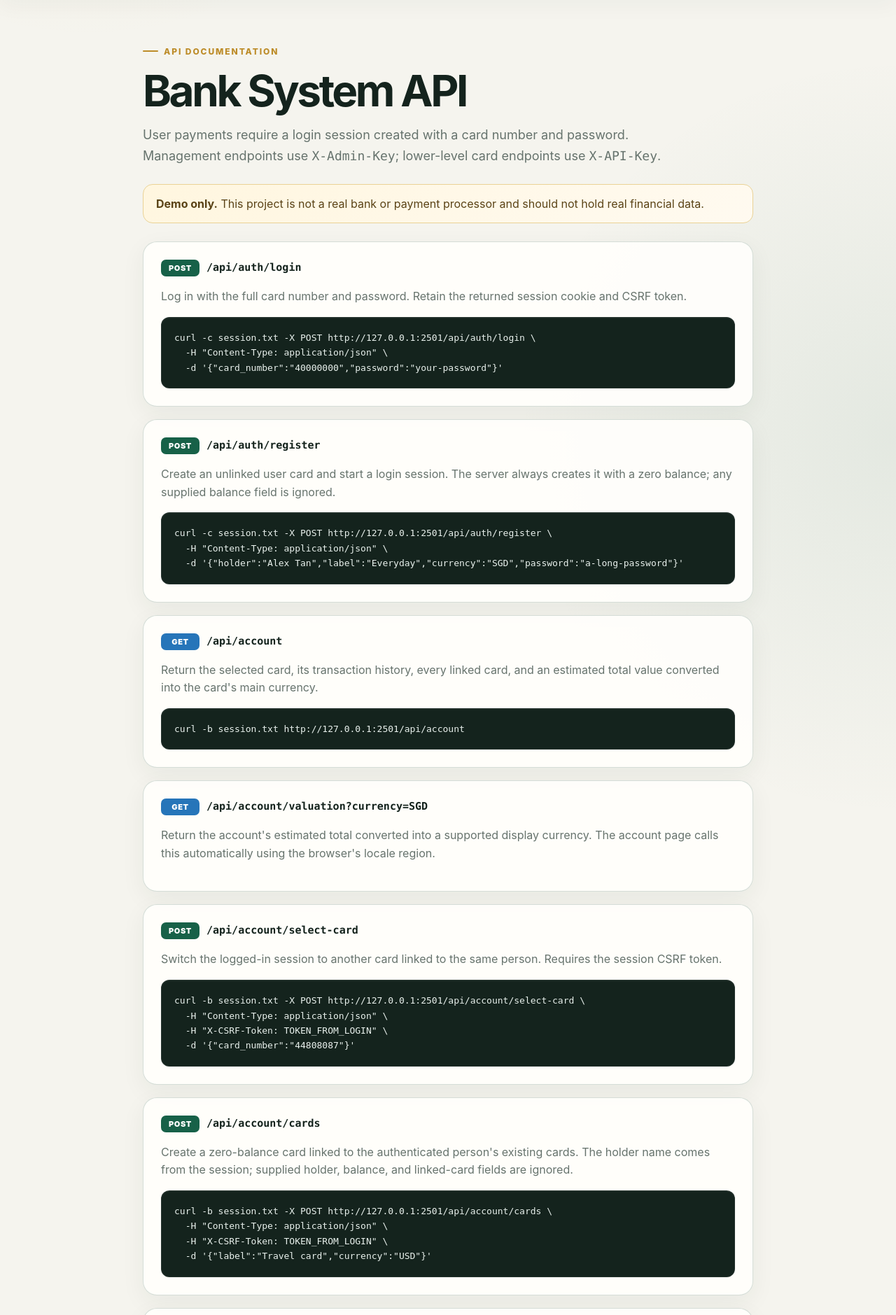
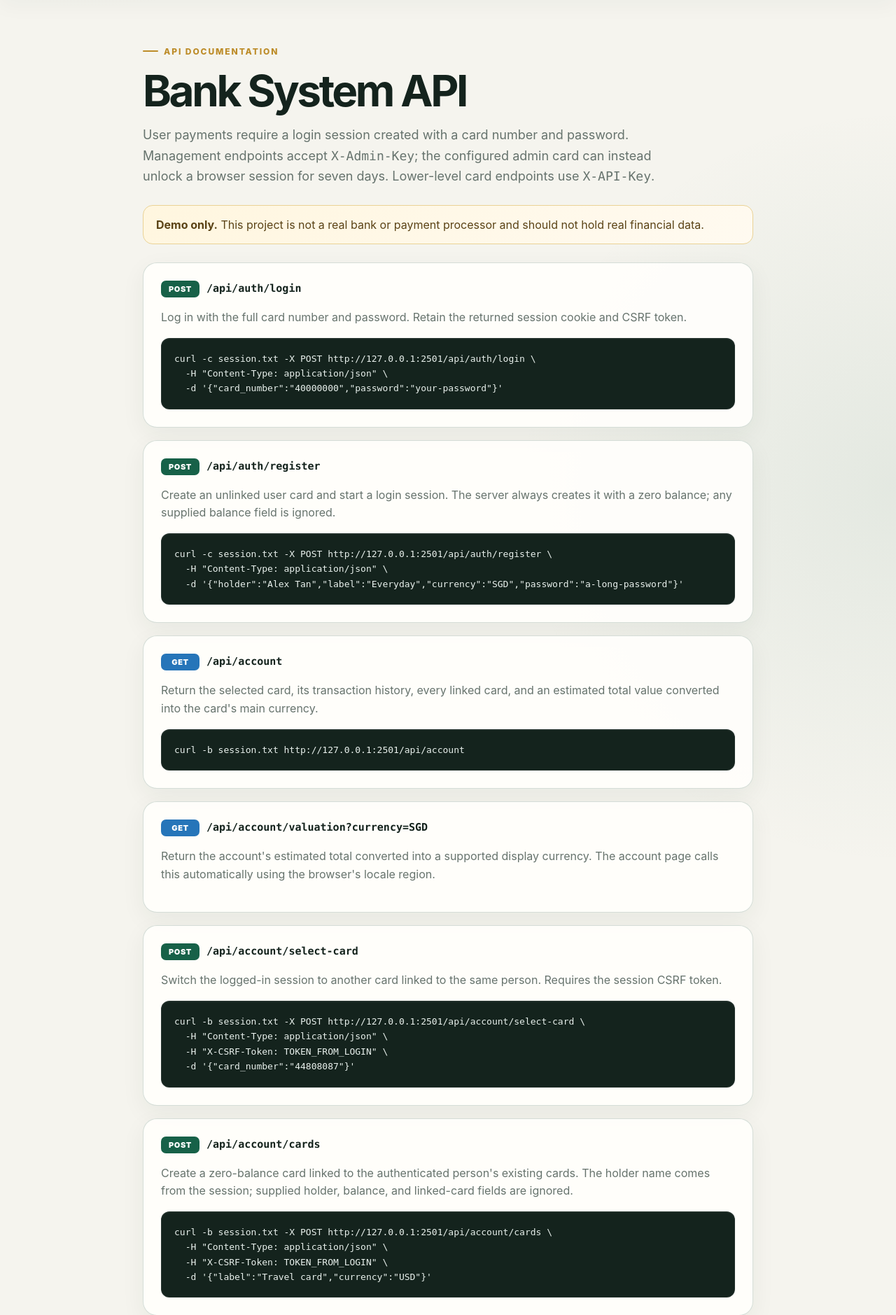
Before and after one commit to zimoliu-vt/bank-system, a Flask app: page /api in a window 1280 px wide. Shown: the part 76-1955 px from the top of the page at 70% size. Run offline with Flask 3, Linux system fonts and the light colour scheme.

Commit message:
Restrict management to admin card

```diff
--- a/app.py
+++ b/app.py
@@ -1,6 +1,8 @@
 import os
 import hmac
 import secrets
+import time
+from datetime import timedelta
 from decimal import InvalidOperation
 from functools import wraps
 from pathlib import Path
@@ -28,8 +30,11 @@ def load_env():
 load_env()
 app = Flask(__name__)
 app.config["MAX_CONTENT_LENGTH"] = 64 * 1024
-app.config.update(SECRET_KEY=os.environ.get("BANK_SESSION_SECRET", ""), SESSION_COOKIE_HTTPONLY=True, SESSION_COOKIE_SAMESITE="Strict")
+app.config.update(SECRET_KEY=os.environ.get("BANK_SESSION_SECRET", ""), SESSION_COOKIE_HTTPONLY=True,
+                  SESSION_COOKIE_SAMESITE="Strict", PERMANENT_SESSION_LIFETIME=timedelta(days=7))
 ADMIN_KEY = os.environ.get("BANK_ADMIN_KEY", "").strip()
+ADMIN_CARD_NUMBER = "".join(character for character in os.environ.get("BANK_ADMIN_CARD_NUMBER", "44808087") if character.isdigit())
+ADMIN_AUTH_SECONDS = 7 * 24 * 60 * 60
 
 
 def json_body():
@@ -42,6 +47,10 @@ def json_body():
 def admin_required(view):
     @wraps(view)
     def wrapped(*args, **kwargs):
+        if admin_session_active():
+            if request.method not in {"GET", "HEAD", "OPTIONS"}:
+                verify_csrf()
+            return view(*args, **kwargs)
         if not ADMIN_KEY:
             return jsonify({"error": "BANK_ADMIN_KEY is not configured", "setup": "Copy .env.example to .env and choose a strong admin key."}), 503
         supplied_key = request.headers.get("X-Admin-Key", "")
@@ -49,6 +58,34 @@ def admin_required(view):
             return jsonify({"error": "Valid X-Admin-Key header required"}), 401
         return view(*args, **kwargs)
     return wrapped
+
+
+def is_admin_card():
+    return bool(ADMIN_CARD_NUMBER and session.get("card_number") == ADMIN_CARD_NUMBER)
+
+
+def admin_session_active():
+    try:
+        authorized_until = float(session.get("admin_authorized_until", 0))
+    except (TypeError, ValueError):
+        return False
+    return is_admin_card() and authorized_until > time.time()
+
+
+def admin_card_required(view):
+    @wraps(view)
+    def wrapped(*args, **kwargs):
+        if not session.get("card_number"):
+            return redirect(url_for("login", next=request.path))
+        if not is_admin_card():
+            return render_template("forbidden.html", message="This card is not allowed to open Management."), 403
+        return view(*args, **kwargs)
+    return wrapped
+
+
+@app.context_processor
+def management_access_context():
+    return {"is_admin_card": is_admin_card()}
 
 
 def card_key_required(view):
@@ -201,8 +238,12 @@ def create_linked_card():
 
 @app.get("/management")
 @app.get("/managment")
+@user_login_required
+@admin_card_required
 def management():
-    return render_template("management.html")
+    session.setdefault("csrf_token", secrets.token_urlsafe(24))
+    return render_template("management.html", csrf_token=session["csrf_token"],
+                           admin_authorized=admin_session_active())
 
 
 @app.get("/payments")
@@ -226,7 +267,7 @@ def api_documentation():
 def api_documentation_json():
     return jsonify({
         "name": "Bank System API", "version": "1.0",
-        "authentication": {"user_operations": "Login with card number and password; retain the session cookie", "card_api_operations": "X-API-Key: bank_card_...", "management_operations": "X-Admin-Key: BANK_ADMIN_KEY"},
+        "authentication": {"user_operations": "Login with card number and password; retain the session cookie", "card_api_operations": "X-API-Key: bank_card_...", "management_operations": "X-Admin-Key: BANK_ADMIN_KEY, or a seven-day unlocked session for the configured admin card"},
         "security_note": "Raw card API keys are returned once and stored only as salted hashes.",
         "endpoints": [
             {"method": "GET", "path": "/api/health", "auth": "none"},
@@ -241,6 +282,7 @@ def api_documentation_json():
             {"method": "POST", "path": "/api/payments", "auth": "user session and CSRF token", "description": "Identifies the recipient using an 8-digit card number"},
             {"method": "GET", "path": "/api/exchange/quote", "auth": "user session"},
             {"method": "POST", "path": "/api/exchange", "auth": "user session and CSRF token"},
+            {"method": "POST", "path": "/api/admin/unlock", "auth": "configured admin card session, CSRF token, and admin key", "description": "Unlocks browser-based management for seven days"},
             {"method": "GET", "path": "/admin/cards", "auth": "admin key"},
             {"method": "POST", "path": "/admin/cards", "auth": "admin key"},
             {"method": "POST", "path": "/admin/cards/<card_number>/replace-key", "auth": "admin key"},
@@ -363,6 +405,23 @@ def exchange_money():
     return jsonify({"status": "success", **exchange_balance(session["card_number"], quote)}), 201
 
 
+@app.post("/api/admin/unlock")
+@user_login_required
+def api_admin_unlock():
+    verify_csrf()
+    if not is_admin_card():
+        return jsonify({"error": "This card is not allowed to unlock Management"}), 403
+    if not ADMIN_KEY:
+        return jsonify({"error": "BANK_ADMIN_KEY is not configured"}), 503
+    data = json_body()
+    supplied_key = str(data.get("admin_key", ""))
+    if len(supplied_key) > 200 or not hmac.compare_digest(supplied_key, ADMIN_KEY):
+        return jsonify({"error": "Incorrect admin key"}), 401
+    session["admin_authorized_until"] = int(time.time()) + ADMIN_AUTH_SECONDS
+    session.permanent = True
+    return jsonify({"status": "success", "expires_in_seconds": ADMIN_AUTH_SECONDS})
+
+
 @app.get("/admin/cards")
 @admin_required
 def admin_cards():
--- a/templates/account.html
+++ b/templates/account.html
@@ -1,6 +1,6 @@
 <!doctype html>
 <html lang="en"><head><meta charset="utf-8"><meta name="viewport" content="width=device-width,initial-scale=1"><title>My account · Bank System</title><link rel="stylesheet" href="{{ url_for('static', filename='style.css') }}"><link rel="stylesheet" href="{{ url_for('static', filename='transactions.css') }}"></head>
-<body><header class="nav"><a class="brand" href="/account"><span class="icon">◆</span> Bank System</a><nav><a href="/payments"><span class="icon">➜</span> Pay</a><a href="/exchange"><span class="icon">⇄</span> Exchange</a><form action="/logout" method="post"><button class="nav-button">Log out</button></form></nav></header>
+<body><header class="nav"><a class="brand" href="/account"><span class="icon">◆</span> Bank System</a><nav><a href="/payments"><span class="icon">➜</span> Pay</a><a href="/exchange"><span class="icon">⇄</span> Exchange</a>{% if is_admin_card %}<a href="/management"><span class="icon">▦</span> Management</a>{% endif %}<form action="/logout" method="post"><button class="nav-button">Log out</button></form></nav></header>
 <main class="page account-page"><div class="account-heading"><div><span class="eyebrow">MY ACCOUNT</span><h1>Hello, {{ card.holder }}</h1></div><div class="account-actions"><a class="button" href="/account/cards/new"><span class="action-icon">＋</span> New card</a><a class="button primary" href="/payments"><span class="action-icon">➜</span> Send money</a></div></div>
 {% if linked_cards|length > 1 %}<section class="linked-card-picker"><span>Your cards</span><div>{% for linked_card in linked_cards %}<form action="/account/select-card" method="post"><input type="hidden" name="csrf_token" value="{{ csrf_token }}"><input type="hidden" name="card_number" value="{{ linked_card.card_number }}"><button type="submit" class="linked-card-option{% if linked_card.card_number == card.card_number %} selected{% endif %}"{% if linked_card.card_number == card.card_number %} disabled aria-current="true"{% endif %}><strong>{{ linked_card.label }}</strong><small>{{ linked_card.card_number }}</small></button></form>{% endfor %}</div></section>{% endif %}
 <section class="account-card" data-main-currency="{{ card.currency }}"><div class="account-card-top"><span>{{ card.label }}</span></div><strong>{{ card.card_number }}</strong><div class="account-balance"><small id="valuation-label">Total value{% if valuation.rate_date %} · rates {{ valuation.rate_date }}{% endif %}</small><b class="account-total" id="account-total">{{ valuation.currency }} {{ valuation.amount }}</b><div class="balance-breakdown">{% for currency, amount in card.balances.items() if amount|float != 0 %}<span><strong>{{ currency }}</strong> {{ amount }}</span>{% else %}<span>No available balance</span>{% endfor %}</div><small class="valuation-note{% if valuation.complete %} hidden{% endif %}" id="valuation-note">Live rates unavailable; total currently shows only the main {{ card.currency }} balance.</small></div></section>
--- a/templates/api.html
+++ b/templates/api.html
@@ -1,7 +1,7 @@
 <!doctype html>
 <html lang="en"><head><meta charset="utf-8"><meta name="viewport" content="width=device-width,initial-scale=1"><title>API · Bank System</title><link rel="stylesheet" href="{{ url_for('static', filename='style.css') }}"></head>
 <body><header class="nav"><a class="brand" href="/"><span class="icon">◆</span> Bank System</a><nav><a href="/login"><span class="icon">◉</span> User login</a><a href="/register"><span class="icon">＋</span> Create card</a><a href="/management"><span class="icon">▦</span> Management</a><a class="active" href="/api"><span class="icon">⌘</span> API</a></nav></header>
-<main class="page docs"><span class="eyebrow">API DOCUMENTATION</span><h1>Bank System API</h1><p>User payments require a login session created with a card number and password. Management endpoints use <code>X-Admin-Key</code>; lower-level card endpoints use <code>X-API-Key</code>.</p><div class="warning"><strong>Demo only.</strong> This project is not a real bank or payment processor and should not hold real financial data.</div>
+<main class="page docs"><span class="eyebrow">API DOCUMENTATION</span><h1>Bank System API</h1><p>User payments require a login session created with a card number and password. Management endpoints accept <code>X-Admin-Key</code>; the configured admin card can instead unlock a browser session for seven days. Lower-level card endpoints use <code>X-API-Key</code>.</p><div class="warning"><strong>Demo only.</strong> This project is not a real bank or payment processor and should not hold real financial data.</div>
 <section class="endpoint"><span class="method post">POST</span><code>/api/auth/login</code><p>Log in with the full card number and password. Retain the returned session cookie and CSRF token.</p><pre>curl -c session.txt -X POST http://127.0.0.1:2501/api/auth/login \
   -H "Content-Type: application/json" \
   -d '{"card_number":"40000000","password":"your-password"}'</pre></section>
@@ -24,6 +24,10 @@
   -d '{"to_card_number":"44808087","currency":"SGD","amount":12.50,"description":"Lunch"}'</pre></section>
 <section class="endpoint"><span class="method get">GET</span><code>/api/exchange/quote</code><p>Preview a reference-rate exchange between the logged-in user's own currency balances.</p><pre>curl -b session.txt "http://127.0.0.1:2501/api/exchange/quote?from=SGD&amp;to=USD&amp;amount=25"</pre></section>
 <section class="endpoint"><span class="method post">POST</span><code>/api/exchange</code><p>Re-fetch the current quote and exchange money inside the logged-in account. Requires the session CSRF token.</p></section>
+<section class="endpoint"><span class="method post">POST</span><code>/api/admin/unlock</code><p>For the configured admin card only. Submit the unchanged admin key with the logged-in session and CSRF token to unlock browser Management access for seven days. The key is verified but is not stored in the browser.</p><pre>curl -b session.txt -X POST http://127.0.0.1:2501/api/admin/unlock \
+  -H "Content-Type: application/json" \
+  -H "X-CSRF-Token: TOKEN_FROM_LOGIN" \
+  -d '{"admin_key":"YOUR_ADMIN_KEY"}'</pre></section>
 <section class="endpoint"><span class="method get">GET</span><code>/api/cards/&lt;card_number&gt;</code><p>Card-key access for authenticated integrations.</p><pre>curl -H "X-API-Key: bank_card_..." http://127.0.0.1:2501/api/cards/44808087</pre></section>
 <section class="endpoint"><span class="method post">POST</span><code>/admin/cards</code><p>Create a card. Its response contains the card API key exactly once. To link a same-name card to an existing person, include that person's existing <code>linked_card_number</code>.</p><pre>{"holder":"Alex Tan","label":"Travel","currency":"USD","initial_balance":0,"linked_card_number":"44808087"}</pre></section>
 <section class="endpoint"><span class="method post">PUT</span><code>/admin/cards/&lt;card_number&gt;/login</code><p>Set or reset the password used with that card number.</p></section>
--- a/templates/exchange.html
+++ b/templates/exchange.html
@@ -1,5 +1,5 @@
 <!doctype html>
 <html lang="en"><head><meta charset="utf-8"><meta name="viewport" content="width=device-width,initial-scale=1"><meta name="csrf-token" content="{{ csrf_token }}"><title>Exchange · Bank System</title><link rel="stylesheet" href="{{ url_for('static', filename='style.css') }}"></head>
-<body><header class="nav"><a class="brand" href="/account"><span class="icon">◆</span> Bank System</a><nav><a href="/account"><span class="icon">⌂</span> Account</a><a href="/payments"><span class="icon">➜</span> Pay</a><a class="active" href="/exchange"><span class="icon">⇄</span> Exchange</a><form action="/logout" method="post"><button class="nav-button">Log out</button></form></nav></header>
+<body><header class="nav"><a class="brand" href="/account"><span class="icon">◆</span> Bank System</a><nav><a href="/account"><span class="icon">⌂</span> Account</a><a href="/payments"><span class="icon">➜</span> Pay</a><a class="active" href="/exchange"><span class="icon">⇄</span> Exchange</a>{% if is_admin_card %}<a href="/management"><span class="icon">▦</span> Management</a>{% endif %}<form action="/logout" method="post"><button class="nav-button">Log out</button></form></nav></header>
 <main class="page payment-page"><span class="eyebrow">CURRENCY EXCHANGE</span><h1>Exchange money</h1><p class="lead">Convert money between balances in your account using the latest available reference rate.</p><div class="balance-chips">{% for currency, amount in card.balances.items() if amount|float != 0 %}<button type="button" class="balance-chip" data-currency="{{ currency }}" data-amount="{{ amount }}" title="Select {{ currency }}; click again to use the full balance"><strong>{{ currency }}</strong> {{ amount }}</button>{% else %}<span class="empty-balance">No available balance</span>{% endfor %}</div>
 <form id="exchange-form" class="panel payment-form"><div class="form-row"><label>From<select name="from_currency" required>{% for currency, amount in card.balances.items() if amount|float != 0 %}<option>{{ currency }}</option>{% else %}<option value="" disabled selected>No available balance</option>{% endfor %}</select></label><label>To<select name="to_currency">{% for currency in ['USD','SGD','EUR','GBP','CNY'] %}<option>{{ currency }}</option>{% endfor %}</select></label></div><label>Amount<input name="amount" type="number" min="0.01" step="0.01" required placeholder="25.00"></label><button class="button" id="quote-button" type="button"><span class="action-icon">⌁</span> Get quote</button><button class="button primary" id="exchange-button" type="submit" disabled><span class="action-icon">⇄</span> Confirm exchange</button></form><div id="exchange-result" class="notice hidden"></div><p class="muted rate-note">Reference rates may be delayed and are for this demo only.</p></main><script src="{{ url_for('static', filename='exchange.js') }}"></script></body></html>
--- /dev/null
+++ b/templates/forbidden.html
@@ -0,0 +1,4 @@
+<!doctype html>
+<html lang="en"><head><meta charset="utf-8"><meta name="viewport" content="width=device-width,initial-scale=1"><title>Access denied · Bank System</title><link rel="stylesheet" href="{{ url_for('static', filename='style.css') }}"></head>
+<body><header class="nav"><a class="brand" href="/account"><span class="icon">◆</span> Bank System</a><nav><a href="/account">My account</a><form action="/logout" method="post"><button class="nav-button">Log out</button></form></nav></header>
+<main class="page"><section class="panel"><span class="eyebrow">ACCESS DENIED</span><h1>Management is restricted</h1><p>{{ message }}</p><a class="button primary" href="/account">Return to my account</a></section></main></body></html>
--- a/templates/new-linked-card.html
+++ b/templates/new-linked-card.html
@@ -1,4 +1,4 @@
 <!doctype html>
 <html lang="en"><head><meta charset="utf-8"><meta name="viewport" content="width=device-width,initial-scale=1"><title>New linked card · Bank System</title><link rel="stylesheet" href="{{ url_for('static', filename='style.css') }}"></head>
-<body><header class="nav"><a class="brand" href="/account"><span class="icon">◆</span> Bank System</a><nav><a href="/account"><span class="icon">⌂</span> Account</a><a href="/payments"><span class="icon">➜</span> Pay</a><a href="/exchange"><span class="icon">⇄</span> Exchange</a></nav></header>
+<body><header class="nav"><a class="brand" href="/account"><span class="icon">◆</span> Bank System</a><nav><a href="/account"><span class="icon">⌂</span> Account</a><a href="/payments"><span class="icon">➜</span> Pay</a><a href="/exchange"><span class="icon">⇄</span> Exchange</a>{% if is_admin_card %}<a href="/management"><span class="icon">▦</span> Management</a>{% endif %}</nav></header>
 <main class="auth-page"><form method="post" class="panel auth-card"><input type="hidden" name="csrf_token" value="{{ csrf_token }}"><span class="eyebrow">LINKED CARD</span><h1>Add another card</h1><p>This zero-balance card will belong to <strong>{{ card.holder }}</strong> and appear in your card chooser.</p>{% if error %}<div class="notice error">{{ error }}</div>{% endif %}<label>Cardholder<input value="{{ card.holder }}" disabled><small>The authenticated account name is used automatically.</small></label><label>Card label<input name="label" maxlength="80" value="{{ values.get('label','') }}" placeholder="Travel card"></label><label>Currency<select name="currency" id="new-card-currency">{% for currency in ['SGD','USD','EUR','GBP','CNY'] %}<option{% if values.get('currency', card.currency) == currency %} selected{% endif %}>{{ currency }}</option>{% endfor %}</select><small id="detected-currency"></small></label><button class="button primary full" type="submit"><span class="action-icon">＋</span> Create linked card</button><p class="auth-switch"><a href="/account">Cancel and return to account</a></p></form></main><script src="{{ url_for('static', filename='region-currency.js') }}"></script></body></html>
--- a/templates/payments.html
+++ b/templates/payments.html
@@ -1,5 +1,5 @@
 <!doctype html>
 <html lang="en"><head><meta charset="utf-8"><meta name="viewport" content="width=device-width,initial-scale=1"><meta name="csrf-token" content="{{ csrf_token }}"><title>Payments · Bank System</title><link rel="stylesheet" href="{{ url_for('static', filename='style.css') }}"></head>
-<body><header class="nav"><a class="brand" href="/account"><span class="icon">◆</span> Bank System</a><nav><a href="/account"><span class="icon">⌂</span> Account</a><a class="active" href="/payments"><span class="icon">➜</span> Pay</a><a href="/exchange"><span class="icon">⇄</span> Exchange</a><form action="/logout" method="post"><button class="nav-button">Log out</button></form></nav></header>
+<body><header class="nav"><a class="brand" href="/account"><span class="icon">◆</span> Bank System</a><nav><a href="/account"><span class="icon">⌂</span> Account</a><a class="active" href="/payments"><span class="icon">➜</span> Pay</a><a href="/exchange"><span class="icon">⇄</span> Exchange</a>{% if is_admin_card %}<a href="/management"><span class="icon">▦</span> Management</a>{% endif %}<form action="/logout" method="post"><button class="nav-button">Log out</button></form></nav></header>
 <main class="page payment-page"><span class="eyebrow">SECURE TRANSFER</span><h1>Send money</h1><p class="lead">Paying from {{ card.label }} · {{ card.card_number }}.</p><div class="balance-chips">{% for currency, balance in card.balances.items() if balance|float != 0 %}<button type="button" class="balance-chip" data-currency="{{ currency }}" data-amount="{{ balance }}" title="Select {{ currency }}; click again to use the full balance"><strong>{{ currency }}</strong> {{ balance }}</button>{% else %}<span class="empty-balance">No available balance</span>{% endfor %}</div><div class="warning"><strong>No currency exchange:</strong> sending 10 SGD credits the recipient with a separate 10 SGD balance, even if their main card currency is USD.</div>
 <form id="payment-form" class="panel payment-form"><label>Recipient card number<input name="to_card_number" inputmode="numeric" minlength="8" maxlength="9" required placeholder="4480 8087"><small>Enter the recipient's full 8-digit card number.</small></label><div class="form-row"><label>Send from balance<select name="currency" required>{% for currency, balance in card.balances.items() if balance|float != 0 %}<option value="{{ currency }}">{{ currency }} — {{ balance }}</option>{% else %}<option value="" disabled selected>No available balance</option>{% endfor %}</select></label><label>Amount<input name="amount" type="number" min="0.01" step="0.01" required placeholder="25.00"></label></div><label>Description<input name="description" maxlength="160" placeholder="Lunch"></label><button class="button primary" type="submit"><span class="action-icon">➜</span> Send payment</button></form><div id="payment-result" class="notice hidden"></div></main><script src="{{ url_for('static', filename='payments.js') }}"></script></body></html>
```
Also changed, not shown: static/management.js (+16 -2 lines), templates/management.html (+4 -4 lines), README.md, 1 other file.
